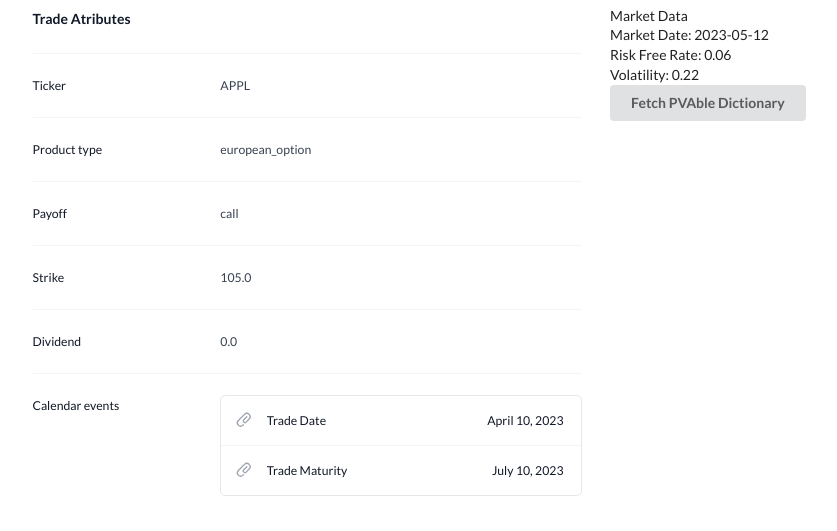
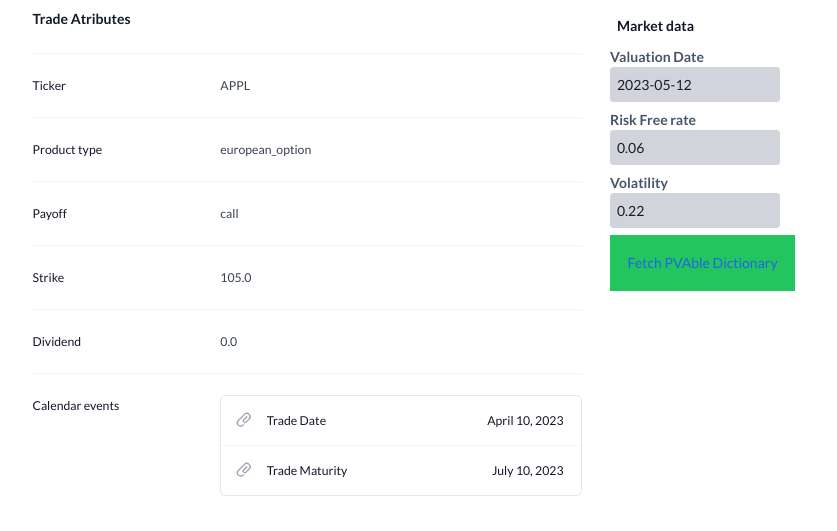
Before and after one commit to krzysiekbienias/numeraire, a Django app: page /home-page/eq-dashboard/trade-book/1 in a window 1280 px wide. Shown: the part 42-573 px from the top of the page, without its empty margins (44-881 px from the left). Run offline with Django 5.2, Linux system fonts and the light colour scheme; data comes from the database, SQL or seed files in the repository; some libraries are stand-ins or nearby versions.

Commit message:
Robust forms using widget tweaks.

```diff
--- a/base/settings.py
+++ b/base/settings.py
@@ -42,10 +42,14 @@ INSTALLED_APPS = [
     #rd party apps
     'tailwind',
     'theme',
-    'django_browser_reload'
+    'django_browser_reload',
+    'widget_tweaks'
+
 ]
 
 TAILWIND_APP_NAME = 'theme'
+
+
 
 INTERNAL_IPS = [
     "127.0.0.1",
--- a/theme/templates/base.html
+++ b/theme/templates/base.html
@@ -1,4 +1,6 @@
 {% load static tailwind_tags %}
+
+
 {%load static%}
 <!DOCTYPE html>
 <html lang="en">
--- a/wiener/forms.py
+++ b/wiener/forms.py
@@ -1,7 +1,6 @@
 from django import forms
 
 class MarketForm(forms.Form):
-
     valuation_date=forms.CharField(label="Market Date",initial="2023-05-12")
     risk_free_rate=forms.FloatField(label="Risk Free Rate",initial=0.06)
     volatility=forms.FloatField(min_value=0,label="Volatility",initial=0.22)
--- a/wiener/templates/wiener/home-page.html
+++ b/wiener/templates/wiener/home-page.html
@@ -26,7 +26,7 @@ landing page
               Equities
             </dt>
             <dd class="mt-4 flex flex-auto flex-col text-base leading-7 text-gray-600">
-              <p class="flex-auto">Commodo nec sagittis tortor mauris sed. Turpis tortor quis scelerisque diam id accumsan nullam tempus. Pulvinar etiam lacus volutpat eu. Phasellus praesent ligula sit faucibus.</p>
+              <p class="flex-auto">In Equities framework you are able to price follwing derivative products: european option,binary options, asian option</p>
               <p class="mt-6">
                 <a href="home-page/eq-dashboard" class="text-sm font-semibold leading-6 text-indigo-600">Launch <span aria-hidden="true">→</span></a>
               </p>
--- a/wiener/templates/wiener/single-trade.html
+++ b/wiener/templates/wiener/single-trade.html
@@ -1,5 +1,7 @@
 {% extends "base.html" %}
 {% load static %}
+{% load widget_tweaks %}
+
 
 
 {% block  title%}
@@ -82,15 +84,30 @@ single-trade
 
     </div>
 
-    <div class="column">
-        <h1>Market Data</h1>
+    <div class="column" >
+        <h3 class="text-base font-semibold leading-7 text-gray-900 p-2">Market data </h3>
         <form method="POST" id="market-data-form">
-            <div>
+          {% csrf_token %}
+            <div class="mb-2">
+              <label for="{{market_data_form.valuation_date.id_for_label}}" class="block font-bold text-slate-600">Valuation Date</label>
 
-                {% csrf_token %}
-                {{market_data_form.as_p}}
+                {{ market_data_form.valuation_date|add_class:"bg-gray-300 rounded p-2"}}
+
             </div>
-            <button type="submit" class="ui button" id ="pv-able-btn">Fetch PVAble Dictionary</button>
+            <div class="mb-2">
+              <label for="{{market_data_form.risk_free_rate.id_for_label}}" class="block font-bold text-slate-600">Risk Free rate</label>
+
+                {{ market_data_form.risk_free_rate|add_class:"bg-gray-300 rounded p-2"}}
+
+            </div>
+            <div class="mb-2">
+              <label for="{{market_data_form.volatility.id_for_label}}" class="block font-bold text-slate-600">Volatility</label>
+
+                {{ market_data_form.volatility|add_class:"bg-gray-300 rounded p-2"}}
+
+            </div>
+
+            <button type="submit" class="p-5 bg-green-500 text-blue-600" id ="pv-able-btn">Fetch PVAble Dictionary</button>
         </form>
     </div>
 
```
